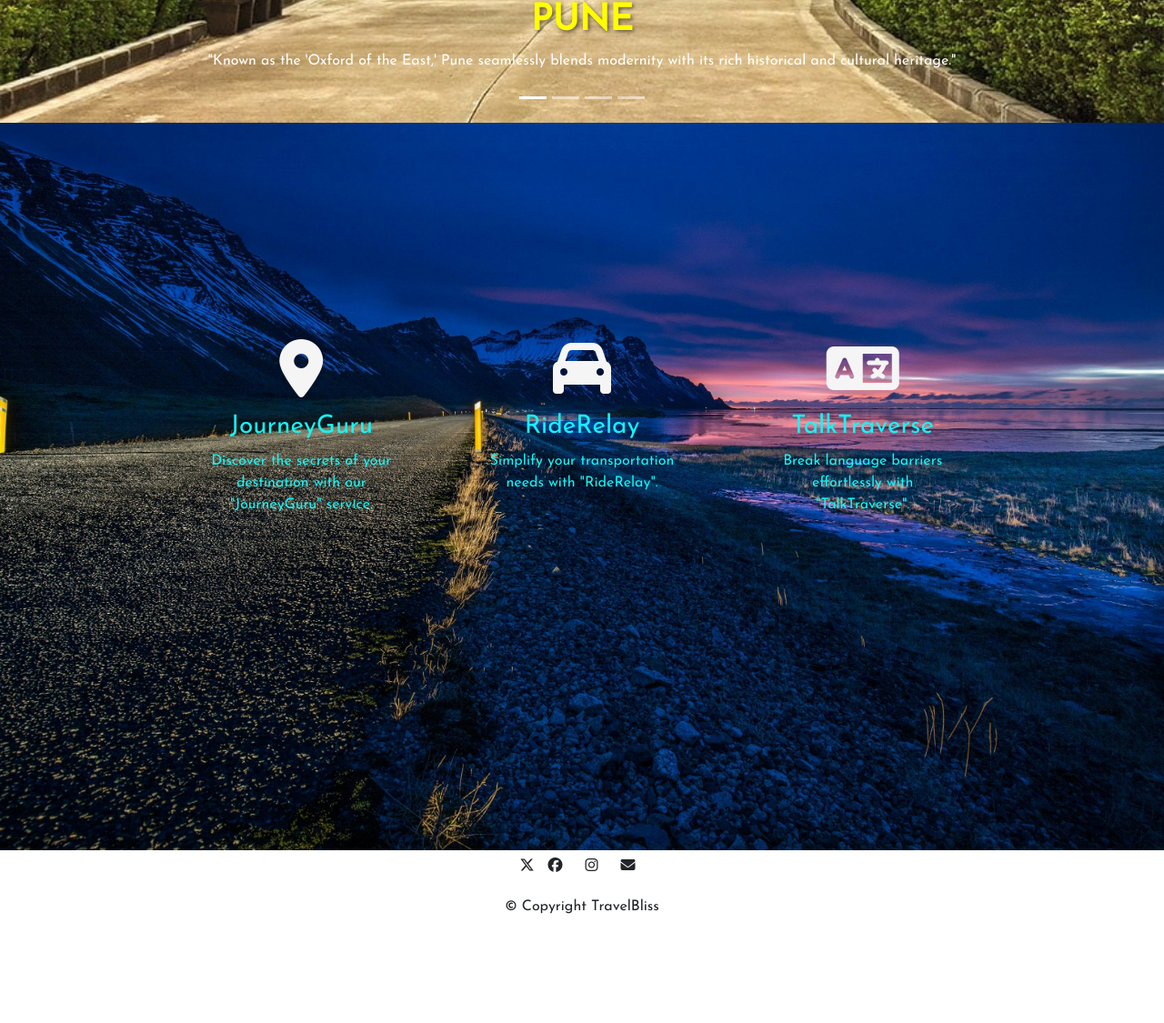
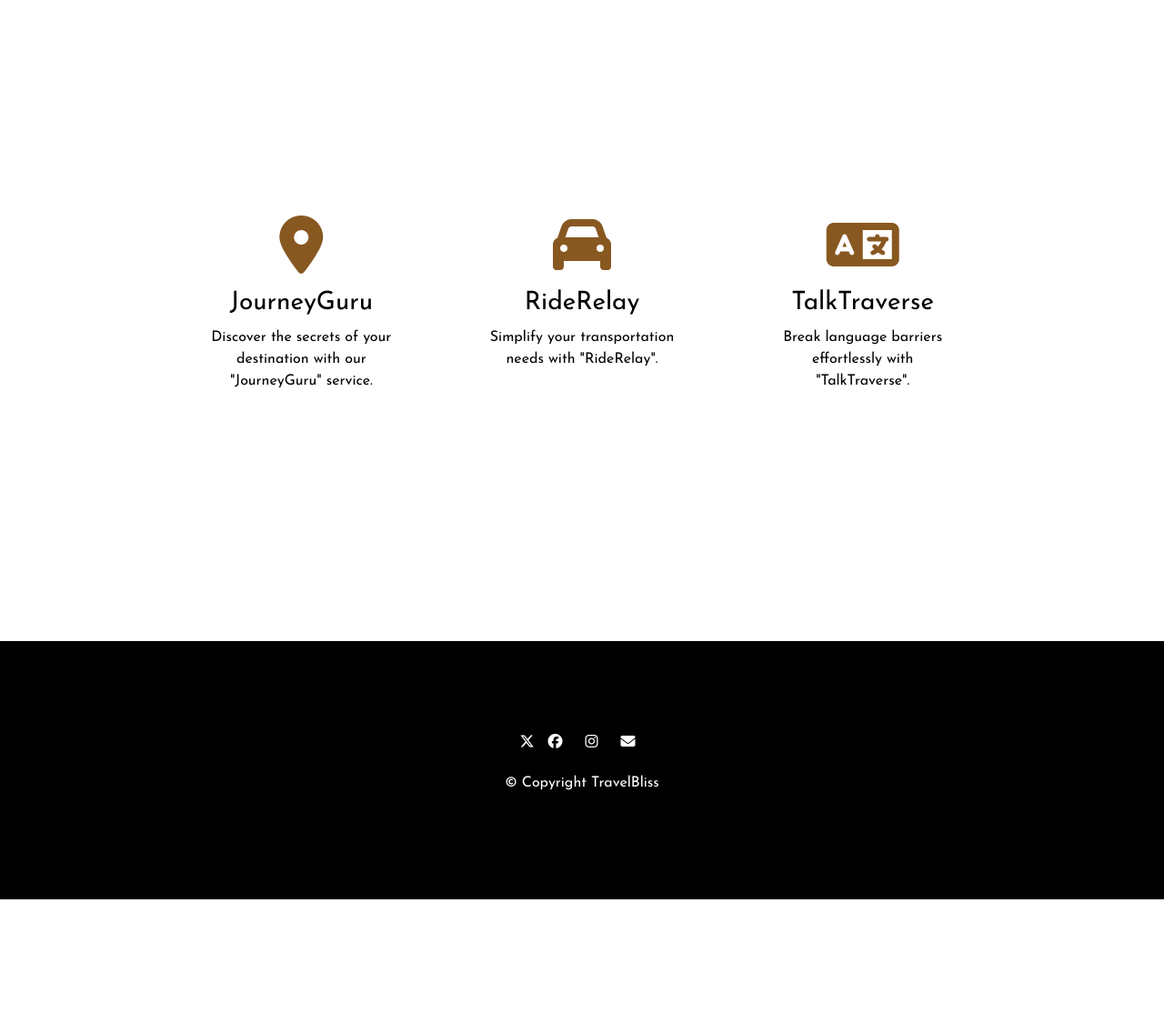
Before and after one commit to VaishnavRaundal1401/TravelBliss, a PHP site: page /home.php in a window 1280 px wide. Shown: the part 641-1766 px from the top of the page at 91% size. After the commit the page ends 1630 px from the top, so only its background shows below. Run offline with PHP 8.4, Linux system fonts and the light colour scheme; the visitor is signed in with stand-in values (Sample User, id 1); some libraries are stand-ins or nearby versions.

Commit message:
added a video to a home screen and changed the theme DONE and DUSTED

```diff
--- a/home.php
+++ b/home.php
@@ -20,8 +20,8 @@
 </head>
 <body>
 
-<nav class="navbar navbar-expand-lg navbar-dark bg-dark">
-  <a class="navbar-brand" href="home.php">TravelBliss</a>
+<nav class="navbar navbar-expand-lg navbar-transparent bg-transparent" style="position:absolute; z-index: 4; width:100%" >
+  <a class="navbar-brand" href="home.php" style="color:#fff">TravelBliss</a>
   <button class="navbar-toggler" type="button" data-toggle="collapse" data-target="#navbarSupportedContent" aria-controls="navbarSupportedContent" aria-expanded="false" aria-label="Toggle navigation">
     <span class="navbar-toggler-icon"></span>
   </button>
@@ -29,17 +29,17 @@
   <div class="collapse navbar-collapse" id="navbarSupportedContent">
     <ul class="navbar-nav ml-auto">
       <li class="nav-item active">
-      <a class="nav-link" href="home.php">Home <span class="sr-only">(current)</span></a>
+      <a class="nav-link" href="home.php" style="color:#fff" >Home <span class="sr-only">(current)</span></a>
       </li>
 
       <li class="nav-item">
-        <a class="nav-link" href="service.php">Services</a>
+        <a class="nav-link" href="service.php" style="color:#fff">Services</a>
       </li>
 	<li class="nav-item">
-        <a class="nav-link" href="about.php">About</a>
+        <a class="nav-link" href="about.php" style="color:#fff">About</a>
       </li>
 	<li class="nav-item">
-        <a class="nav-link" href="contact.php">Contact</a>
+        <a class="nav-link" href="contact.php" style="color:#fff">Contact</a>
       </li>
 
     </ul>
@@ -51,58 +51,12 @@
   </div>
 </nav>
 
-<div id="demo" class="carousel slide" data-ride="carousel">
-  <ul class="carousel-indicators">
-    <li data-target="#demo" data-slide-to="0" class="active"></li>
-    <li data-target="#demo" data-slide-to="1"></li>
-    <li data-target="#demo" data-slide-to="2"></li>
-    <li data-target="#demo" data-slide-to="3"></li>
- </ul>
-  <div class="carousel-inner">
-    <div class="carousel-item active">
-      <img src="image/pune.jpeg" alt="PUNE" width="1100" height="500">
-      <div class="carousel-caption">
-        <h1>PUNE</h1>
-        <p>"Known as the 'Oxford of the East,' Pune seamlessly blends modernity with its rich historical and cultural heritage."</p>
-      </div>
-    </div>
-    <div class="carousel-item">
-      <img src="image/mumbai.jpeg" alt="MUMBAI" width="1100" height="500">
-      <div class="carousel-caption">
-        <h1>MUMBAI</h1>
-        <p>"The City of Dreams, where Bollywood meets bustling markets and a vibrant nightlife, offering a glimpse into the heartbeat of India."</p>
-      </div>
-    </div>
-    <div class="carousel-item">
-      <img src="image/kashmir.jpeg" alt="KASHMIR" width="1100" height="500">
-      <div class="carousel-caption">
-        <h1>KASHMIR</h1>
-        <p>"Paradise on Earth, with its breathtaking landscapes, serene lakes, and majestic mountains, captivating hearts with its timeless beauty."</p>
-      </div>
-    </div>
-	<div class="carousel-item">
-     	  <img src="image/varanasi.jpeg" alt="VARANASI" width="1100" height="500">
-      	  <div class="carousel-caption">
-       	   <h1>VARANASI</h1>
-           <p>"The spiritual capital of India, where ancient rituals along the sacred Ganges River intertwine with bustling ghats and colorful markets, creating an otherworldly experience."
-</p>
-        </div>
-    </div>
 
+<Button class="btn btn-outline-danger home-btn"><a href="./service.php" style="text-decoration: none; color:white">Explore our amazing services!!</a></Button>
+<video autoPlay muted loop className="background-video" style="width: 100%; height:100%; object-fit:cover; display:block; position:relative">
+  <source src='./video/homeVideo.mp4' type="video/mp4" />
+</video>
 
-  </div>
-  <a class="carousel-control-prev" href="#demo" data-slide="prev">
-    <span class="carousel-control-prev-icon"></span>
-  </a>
-  <a class="carousel-control-next" href="#demo" data-slide="next">
-    <span class="carousel-control-next-icon"></span>
-  </a>
-</div>
-
-
-<div>
-  <img class="bgImage" src="./image/jg3.jpeg" alt="">
-</div>
 <!-- Features -->
 <section id="features">
     <div class="row d-flex justify-content-center">
--- a/style.css
+++ b/style.css
@@ -21,32 +21,26 @@ h1 {
 }
 
 #features{
-  position: relative;
   padding: 15% 15%;
-  z-index: 2;
-  color: rgb(16, 247, 247);
+  color: black
 }
 .feature-box{
   padding: 5%;
   text-align: center;
 }
 .icon{
-  color: #f5f5f5;
+  color: #885821;
   margin-bottom: 1rem;
 }
 .icon:hover{
-  color: #86aec8;
-}
-.bgImage{
-  position: absolute;
-  width: 100%;
-  height: 100%;
-  z-index: 1;
+  color: #1378aa;
 }
 #footer {
   padding: 100px 100px;
   text-align: center;
   margin-top: 20px;
+  color: white;
+  background-color: black;
 }
 
 .f-end {
@@ -56,3 +50,10 @@ h1 {
 .f-icon {
   margin: 0 10px 0 10px;
 }
+.home-btn{
+  position: absolute;
+  z-index: 3;
+  margin-left: 42rem;
+  margin-top: 20rem;
+  border: none;
+}
```
Also changed, not shown: 1 other file.
